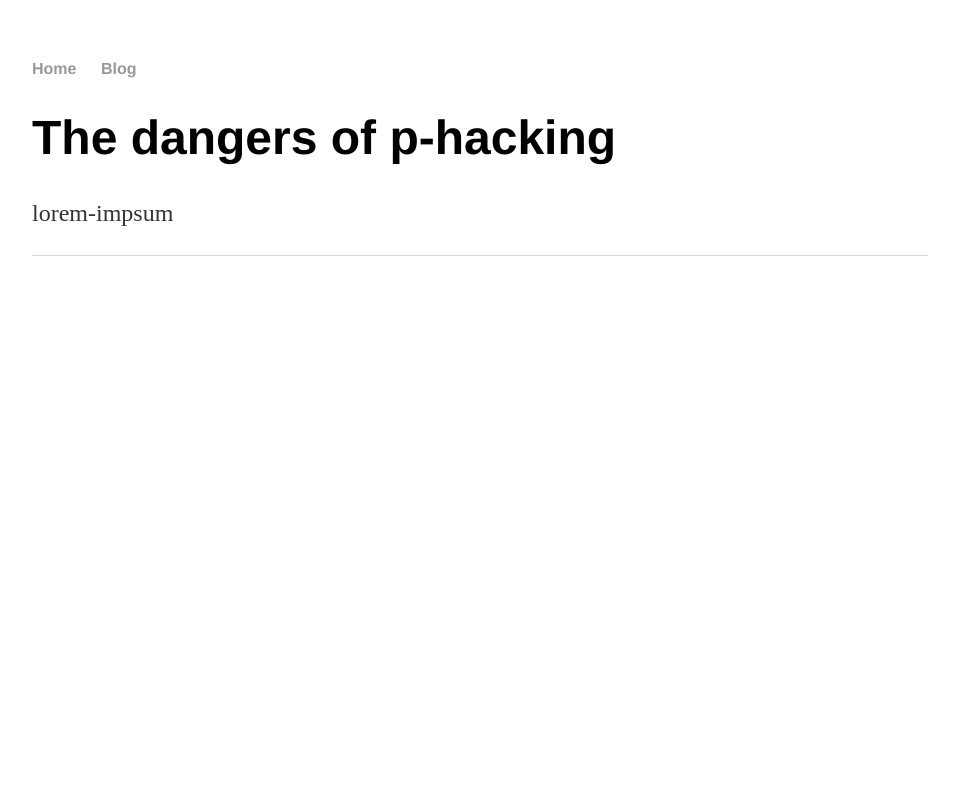
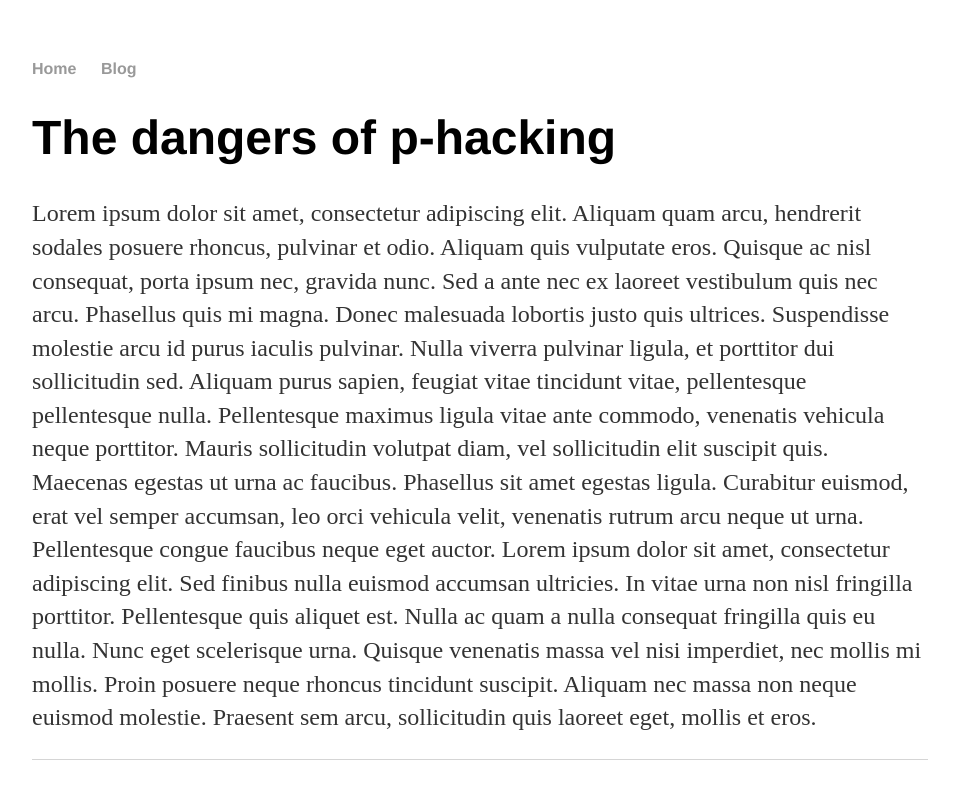
Before and after one commit to rio-v/rio-v.github.io, a Jekyll site: the page built from index.html, in a window 1280 px wide. Shown: the top 799 px of the page, without its empty margins (160-1119 px from the left). Built offline with Jekyll 4.4.1, drawn with Linux system fonts in a browser that asks for light colours.

Commit message:
Update index.html

```diff
--- a/index.html
+++ b/index.html
@@ -4,5 +4,7 @@ title: P-hacking
 ---
 <div class="blurb">
 	<h1>The dangers of p-hacking</h1>
-	<p>lorem-impsum</a></p>
+	<p> Lorem ipsum dolor sit amet, consectetur adipiscing elit. Aliquam quam arcu, hendrerit sodales posuere rhoncus, pulvinar et odio. Aliquam quis vulputate eros. Quisque ac nisl consequat, porta ipsum nec, gravida nunc. Sed a ante nec ex laoreet vestibulum quis nec arcu. Phasellus quis mi magna. Donec malesuada lobortis justo quis ultrices. Suspendisse molestie arcu id purus iaculis pulvinar. Nulla viverra pulvinar ligula, et porttitor dui sollicitudin sed. Aliquam purus sapien, feugiat vitae tincidunt vitae, pellentesque pellentesque nulla. Pellentesque maximus ligula vitae ante commodo, venenatis vehicula neque porttitor.
+
+Mauris sollicitudin volutpat diam, vel sollicitudin elit suscipit quis. Maecenas egestas ut urna ac faucibus. Phasellus sit amet egestas ligula. Curabitur euismod, erat vel semper accumsan, leo orci vehicula velit, venenatis rutrum arcu neque ut urna. Pellentesque congue faucibus neque eget auctor. Lorem ipsum dolor sit amet, consectetur adipiscing elit. Sed finibus nulla euismod accumsan ultricies. In vitae urna non nisl fringilla porttitor. Pellentesque quis aliquet est. Nulla ac quam a nulla consequat fringilla quis eu nulla. Nunc eget scelerisque urna. Quisque venenatis massa vel nisi imperdiet, nec mollis mi mollis. Proin posuere neque rhoncus tincidunt suscipit. Aliquam nec massa non neque euismod molestie. Praesent sem arcu, sollicitudin quis laoreet eget, mollis et eros.</a></p>
 </div><!-- /.blurb -->
```
